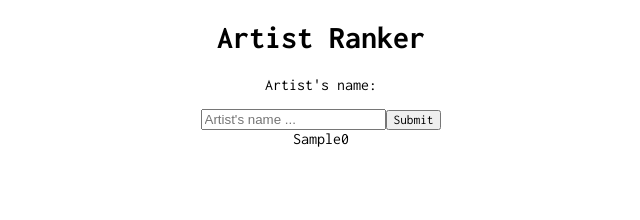
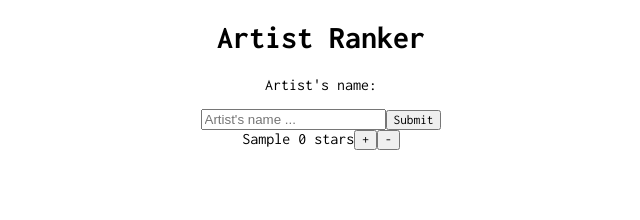
Before and after one commit to nishi-moto/artist-ranker, a React (Create React App) app: page / in a window 1280 px wide. Both pictures are taken after typing "Sample" into the empty fields and a click on the button "Submit". Shown: the top 220 px of the page, without its empty margins (319-959 px from the left). Built offline with nearby package versions, Linux system fonts and the light colour scheme.

Commit message:
added uuid, added incremental and decremental stars

```diff
--- a/package.json
+++ b/package.json
@@ -9,7 +9,8 @@
     "prop-types": "^15.7.2",
     "react": "^16.13.1",
     "react-dom": "^16.13.1",
-    "react-scripts": "3.4.1"
+    "react-scripts": "3.4.1",
+    "uuid": "^8.3.0"
   },
   "scripts": {
     "start": "react-scripts start",
--- a/src/App/App.js
+++ b/src/App/App.js
@@ -1,4 +1,5 @@
 import React, { Component } from 'react';
+import { v4 as uuidv4 } from 'uuid';
 // import logo from './logo.svg';
 import './App.css';
 import ArtistInput from '../ArtistInput/ArtistInput';
@@ -10,6 +11,7 @@ class App extends Component {
     super(props);
     this.state = {
       addArtist: this.addArtist.bind(this),
+      updateArtist: this.updateArtist.bind(this),
       artists: [],
     };
   }
@@ -17,14 +19,33 @@ class App extends Component {
   addArtist(artist) {
     const { artists } = this.state;
     const newArtist = {
-      name: artist,
+      id: uuidv4(),
+      name: artist.name,
       stars: 0,
       pictureURL: '',
     };
     const newArtistList = [...artists, newArtist];
-    localStorage.setItem('artists', JSON.stringify(newArtistList));
+    // localStorage.setItem('artists', JSON.stringify(newArtistList));
     // console.log(localStorage);
     this.setState({ artists: newArtistList });
+  }
+
+  updateArtist(artist) {
+    const { artists } = this.state;
+    const updatedArtists = artists.map(person => {
+      if (person.id === artist.id) {
+        return {
+          id: artist.id,
+          name: artist.name,
+          stars: artist.stars,
+          pictureURL: artist.picture,
+        };
+      }
+      return person;
+    });
+    // localStorage.setItem('artists', JSON.stringify(newArtistList));
+    // // console.log(localStorage);
+    this.setState({ artists: updatedArtists });
   }
 
   render() {
--- a/src/Artist/Artist.js
+++ b/src/Artist/Artist.js
@@ -5,24 +5,43 @@ import ArtistContext from '../ArtistContext';
 class Artist extends Component {
   constructor(props) {
     super(props);
-    this.updateArtist = this.updateArtist.bind(this);
+    this.update = this.update.bind(this);
+    this.increment = this.increment.bind(this);
+    this.decrement = this.decrement.bind(this);
   }
 
-  updateArtist() {
-    // implement
+  update() {
     const { artist } = this.props;
-    return artist;
+    const { updateArtist } = this.context;
+    updateArtist(artist);
+  }
+
+  increment() {
+    const { artist } = this.props;
+    artist.stars += 1;
+    this.update();
+  }
+
+  decrement() {
+    const { artist } = this.props;
+    if (artist.stars > 0) {
+      artist.stars -= 1;
+      this.update();
+    }
   }
 
   render() {
-    // const artist = this.updateArtist();
     const { artist } = this.props;
 
     return (
       <div>
         {artist.pictureURL}
         {artist.name}
+        &nbsp;
         {artist.stars}
+        &nbsp;stars
+        <button type="button" id="increment" onClick={this.increment}> +</button>
+        <button type="button" id="decrement" onClick={this.decrement}> - </button>
       </div>
     );
   }
@@ -30,6 +49,7 @@ class Artist extends Component {
 
 Artist.propTypes = {
   artist: PropTypes.shape({
+    id: PropTypes.string,
     name: PropTypes.string,
     stars: PropTypes.number,
     pictureURL: PropTypes.string,
--- a/src/ArtistInput/ArtistInput.js
+++ b/src/ArtistInput/ArtistInput.js
@@ -33,7 +33,7 @@ class ArtistInput extends Component {
     }
     const { input } = this.state;
     const { addArtist } = this.context;
-    addArtist(input);
+    addArtist({ name: input });
     this.setState({ input: '' });
   }
 
--- a/src/ArtistsList/ArtistList.js
+++ b/src/ArtistsList/ArtistList.js
@@ -26,7 +26,7 @@ class ArtistsList extends Component {
     }
     console.log(artistList);
     return (
-      artistList.map(artist => <Artist key={artist.name} artist={artist} />)
+      artistList.map(artist => <Artist key={artist.id} artist={artist} />)
     );
   }
 }
```
Also changed, not shown: 1 other file (tests, documents, lock files or other folders).
